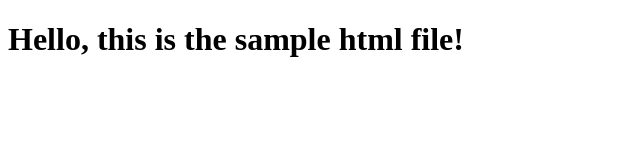
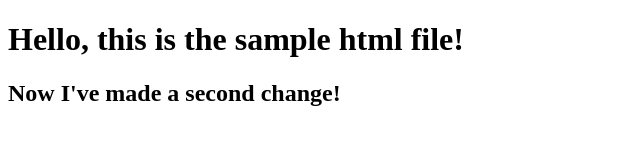
Before and after one commit to bckozlowski/test-server, a plain HTML site: page Sample01.html in a window 1280 px wide. Shown: the whole page, without its empty margins (0-640 px from the left). Drawn offline with Linux system fonts and the light colour scheme.

Commit message:
Second commit, added a line

```diff
--- a/Sample01.html
+++ b/Sample01.html
@@ -8,7 +8,11 @@
 
     <body>
 
-    <h1>Hello, this is the sample html file!</h1>
+        <h1>Hello, this is the sample html file!</h1>
+
+
+        <h2>Now I've made a second change!</h2>
+
     </body>
 
     </html>
```
